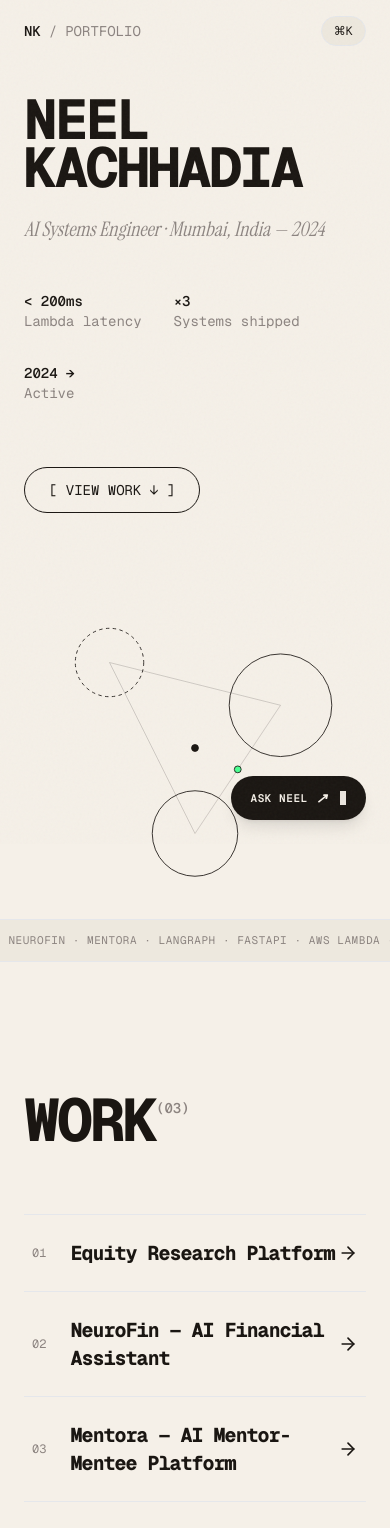
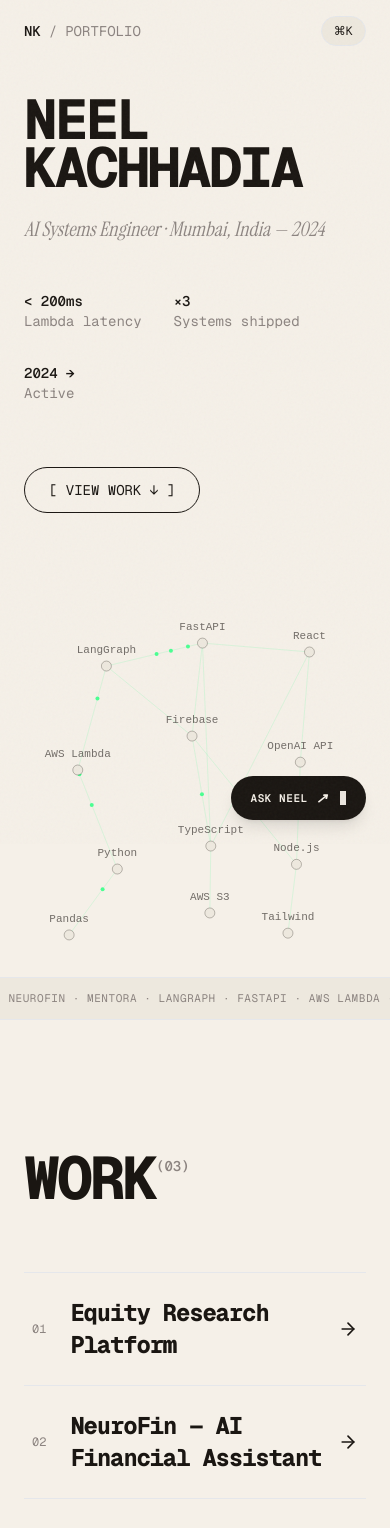
Before and after one commit to Neel-Kachhadia/Portfolio, a Next.js app: page / in a window 390 px wide. Shown: the top 1528 px of the page. Built offline with nearby package versions, Linux system fonts and the light colour scheme.

Commit message:
feat: add Hero section with interactive node graph and Projects showcase component

```diff
--- a/components/Hero.tsx
+++ b/components/Hero.tsx
@@ -51,22 +51,8 @@ export default function Hero() {
       </div>
 
       {/* Right Column (45%) */}
-      <div className="relative mt-16 flex w-full items-center justify-center md:mt-0 md:h-full md:w-[45%]">
+      <div className="relative mt-16 flex w-full h-[400px] items-center justify-center md:mt-0 md:h-[600px] md:w-[45%]">
         <NodeGraph />
-
-        {/* Mobile Fallback SVG */}
-        <div className="block w-full max-w-sm md:hidden text-ink/20">
-          <svg viewBox="0 0 400 400" className="w-full h-auto">
-            <g stroke="currentColor" strokeWidth="1" fill="none">
-              <circle cx="100" cy="100" r="40" strokeDasharray="4 4" />
-              <circle cx="300" cy="150" r="60" />
-              <circle cx="200" cy="300" r="50" />
-              <path d="M100 100 L 300 150 L 200 300 Z" strokeOpacity="0.2" />
-              <circle cx="200" cy="200" r="4" fill="currentColor" />
-              <circle cx="250" cy="225" r="4" fill="#4AFF91" />
-            </g>
-          </svg>
-        </div>
       </div>
     </section>
   );
@@ -247,7 +233,7 @@ function NodeGraph() {
   return (
     <canvas
       ref={canvasRef}
-      className="hidden h-[600px] w-full md:block"
+      className="h-full w-full"
       style={{ touchAction: "none" }}
     />
   );
--- a/components/Projects.tsx
+++ b/components/Projects.tsx
@@ -83,7 +83,7 @@ export default function Projects() {
                   </span>
                   <div className="relative">
                     <span
-                      className="text-xl font-black tracking-tighter text-ink md:text-4xl"
+                      className="text-2xl font-black tracking-tighter text-ink md:text-4xl"
                       style={{ fontFamily: "var(--font-geist-mono)" }}
                     >
                       {proj.name}
@@ -93,8 +93,8 @@ export default function Projects() {
                 </div>
 
                 <div className="flex items-center gap-6">
-                  <div className="hidden font-mono text-xs text-stone md:block">
-                    {proj.stack.split(" · ").slice(0, 3).join(" · ")}...
+                  <div className="font-mono text-[10px] text-stone md:text-xs hidden sm:block max-w-[100px] md:max-w-none truncate md:whitespace-normal">
+                    {proj.stack.split(" · ").slice(0, 2).join(" · ")}...
                   </div>
                   <ArrowRight
                     className={`h-5 w-5 text-ink transition-all duration-300 ${isExpanded ? "rotate-90" : "group-hover:translate-x-2"
@@ -112,39 +112,39 @@ export default function Projects() {
                     exit={{ height: 0, opacity: 0 }}
                     className="overflow-hidden"
                   >
-                    <div className="flex flex-col gap-12 px-2 pb-12 pt-4 md:flex-row md:px-4 md:pt-8 md:pb-16">
+                    <div className="flex flex-col gap-8 px-2 pb-12 pt-4 md:flex-row md:gap-12 md:px-4 md:pt-8 md:pb-16">
 
                       {/* Left: System Spec */}
                       <div className="flex w-full flex-col font-mono text-xs md:w-[45%] md:text-sm">
 
-                        <div className="mb-4 grid grid-cols-[130px_1fr] items-start gap-4">
+                        <div className="mb-4 grid grid-cols-[100px_1fr] md:grid-cols-[130px_1fr] items-start gap-2 md:gap-4">
                           <span className="text-stone flex-shrink-0">SYSTEM TYPE</span>
                           <span className="text-ink">{proj.system_type}</span>
                         </div>
 
-                        <div className="mb-4 grid grid-cols-[130px_1fr] items-start gap-4">
+                        <div className="mb-4 grid grid-cols-[100px_1fr] md:grid-cols-[130px_1fr] items-start gap-2 md:gap-4">
                           <span className="text-stone flex-shrink-0">ARCHITECTURE</span>
                           <span className="text-ink">{proj.architecture}</span>
                         </div>
 
-                        <div className="mb-4 grid grid-cols-[130px_1fr] items-start gap-4">
+                        <div className="mb-4 grid grid-cols-[100px_1fr] md:grid-cols-[130px_1fr] items-start gap-2 md:gap-4">
                           <span className="text-stone flex-shrink-0">STACK</span>
                           <span className="text-ink break-words">{proj.stack}</span>
                         </div>
 
                         {proj.latency && (
-                          <div className="mb-4 grid grid-cols-[130px_1fr] items-start gap-4">
+                          <div className="mb-4 grid grid-cols-[100px_1fr] md:grid-cols-[130px_1fr] items-start gap-2 md:gap-4">
                             <span className="text-stone flex-shrink-0">PERFORMANCE</span>
                             <span className="text-ink">{proj.latency}</span>
                           </div>
                         )}
 
-                        <div className="mb-4 grid grid-cols-[130px_1fr] items-start gap-4">
+                        <div className="mb-4 grid grid-cols-[100px_1fr] md:grid-cols-[130px_1fr] items-start gap-2 md:gap-4">
                           <span className="text-stone flex-shrink-0">FEATURE</span>
                           <span className="text-ink">{proj.feature}</span>
                         </div>
 
-                        <div className="mb-12 grid grid-cols-[130px_1fr] items-start gap-4">
+                        <div className="mb-12 grid grid-cols-[100px_1fr] md:grid-cols-[130px_1fr] items-start gap-2 md:gap-4">
                           <span className="text-stone flex-shrink-0">STATUS</span>
                           <span className="flex items-center gap-2 text-ink">
                             <div className="h-2 w-2 rounded-full bg-electric animate-pulse" />
```
